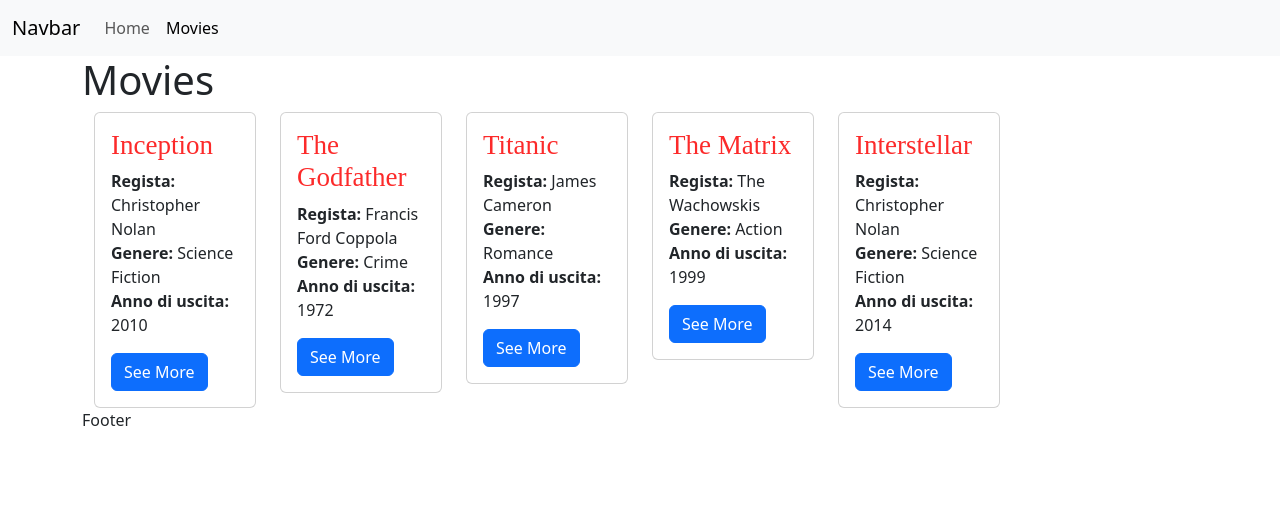
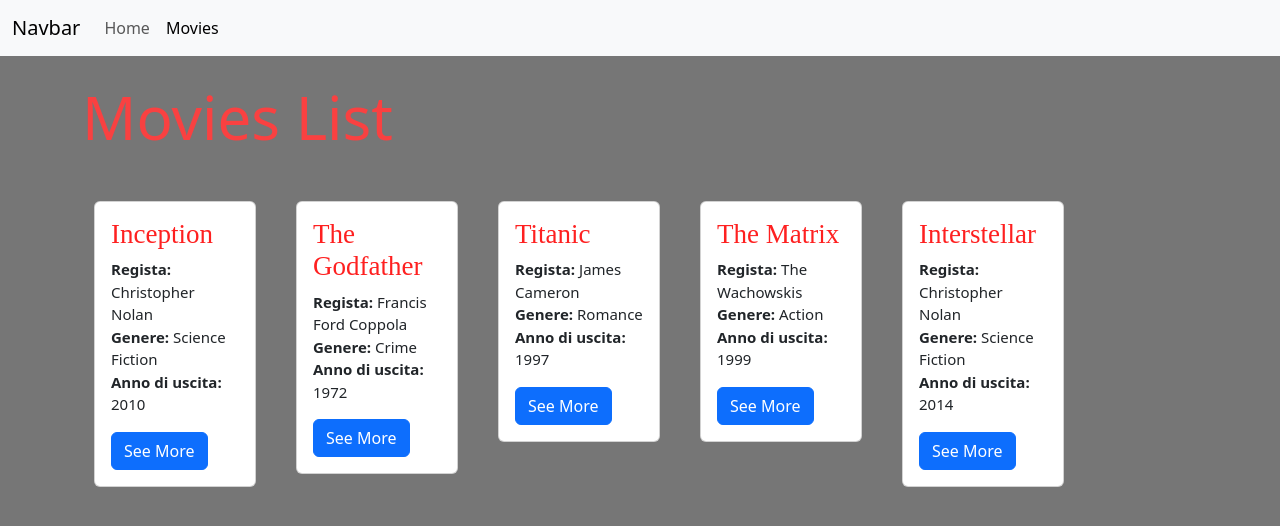
Before and after one commit to LucaIapadre98/webapp-react, a React (Vite) app: page /movies in a window 1280 px wide. Shown: the top 526 px of the page. Built offline with nearby package versions, Linux system fonts and the light colour scheme.

Commit message:
modifiche con css

```diff
--- a/src/assets/css/index.css
+++ b/src/assets/css/index.css
@@ -1,3 +1,6 @@
+body{
+    background-color: #767676;
+}
 .avatar{
     height: 40px;
     width: 40px;
@@ -16,7 +19,18 @@
     text-overflow: ellipsis;
 }
 .card-title {
-    color: #fc2a2a;
+    color: hsl(0, 99%, 56%);
     font-family:'Times New Roman', Times, serif;
     font-size: 27px;
 }
+.card-text{
+    font-size: 15px;
+}
+.container .row{
+    padding-top: 40px;
+}
+.container h1{
+    padding-top: 25px;
+    font-size: 60px;
+    color: #f94141;
+}
--- a/src/components/MoviesList.jsx
+++ b/src/components/MoviesList.jsx
@@ -76,7 +76,7 @@ export default function MoviesList (){
     }
     return (
         <div className="container">
-            <div className="row">
+            <div className="row gap-3">
                 {movies.map((movie) => (
                     <div key={movie.id} className="col-2">
                         <Card
--- a/src/layouts/DefaultLayout.jsx
+++ b/src/layouts/DefaultLayout.jsx
@@ -9,7 +9,7 @@ export default function DefaultLayout() {
             <Outlet></Outlet>
         </main>
         <footer>
-            <div className="container">Footer</div>
+            <div className="container"></div>
         </footer>
     </>
   )
--- a/src/pages/MoviesIndex.jsx
+++ b/src/pages/MoviesIndex.jsx
@@ -4,7 +4,7 @@ export default function MoviesIndex() {
   return (
     <>
     <div className="container">
-      <h1>Movies </h1>
+      <h1>Movies List</h1>
       <MoviesList />
     </div>
     </>
```
